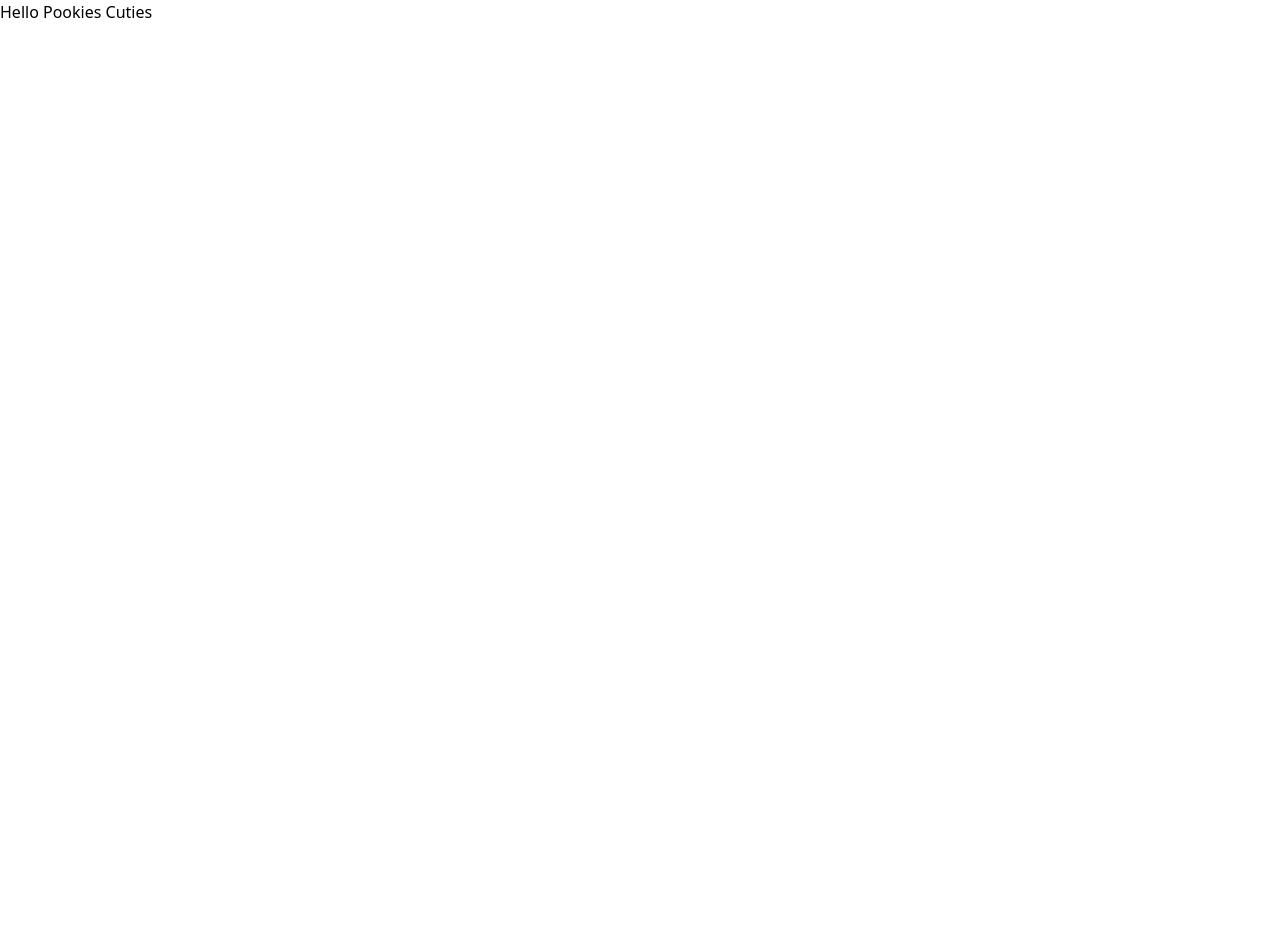
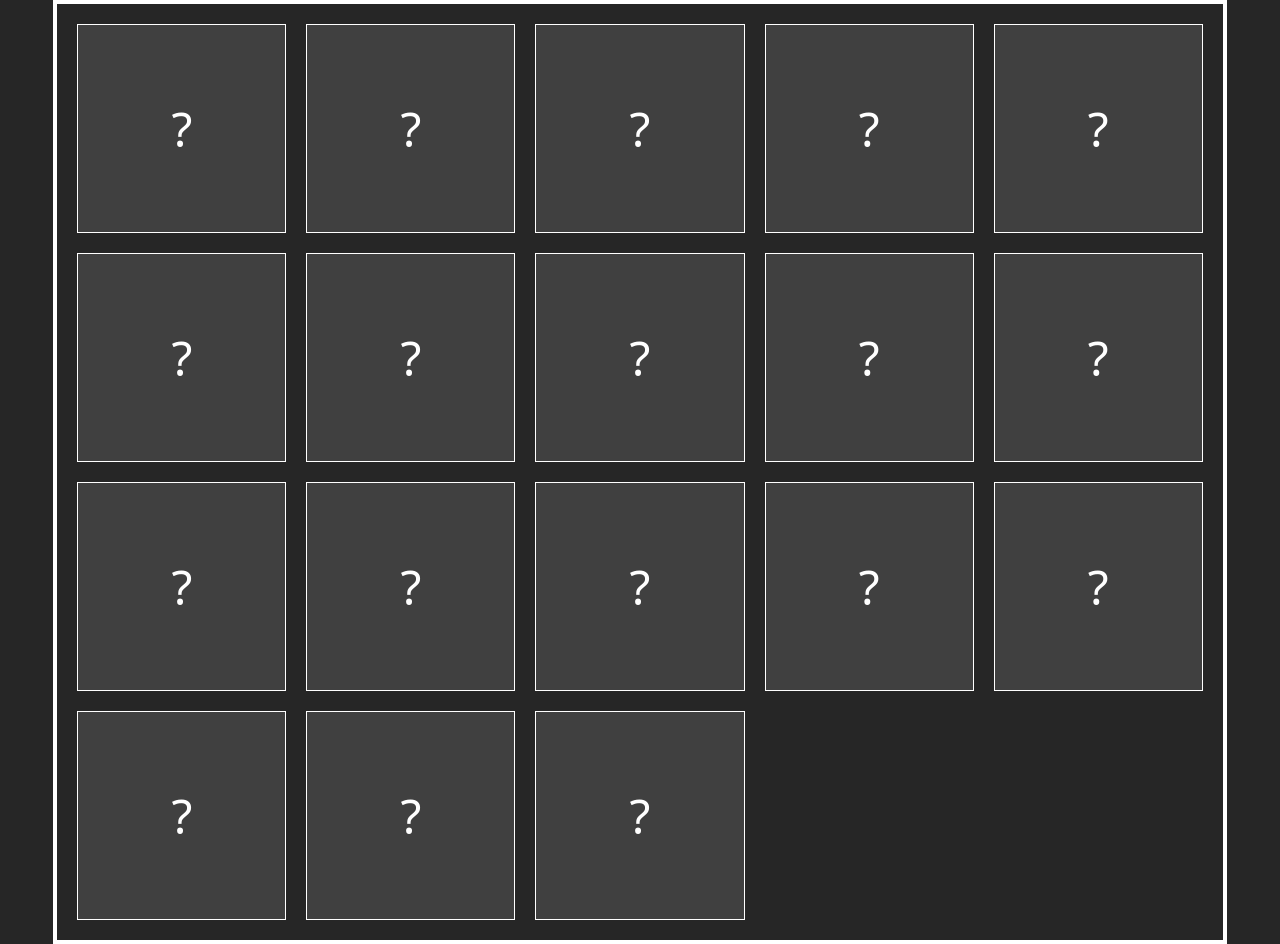
Before and after one commit to VikingForcee/mini-game-1, a React (Vite) app: page /FlipMatchGame in a window 1280 px wide. Before the commit the page ends 800 px from the top, so only its background shows below. Built offline with nearby package versions, Linux system fonts and the light colour scheme.

Commit message:
Completed routing and Made changes in Flip Game

```diff
--- a/src/Pages/FlipMatch.jsx
+++ b/src/Pages/FlipMatch.jsx
@@ -1,4 +1,11 @@
+import { useNavigate } from "react-router-dom";
+
 function FlipMatch(){
+
+    const navigate = useNavigate();
+    const handleClick = () =>{
+        navigate("/FlipMatchGame");
+    }
     return(
         <>
         <div className="flex justify-center items-center min-h-screen w-full bg-neutral-800">
@@ -40,7 +47,7 @@ function FlipMatch(){
                     </ol>
                 </div>
                 <div className="flex justify-end p-4">
-                    <button className="bg-white text-black rounded-xl hover:bg-neutral-200 p-2">
+                    <button onClick={() => handleClick()} className="bg-white text-black rounded-xl hover:bg-neutral-200 p-2">
                         Continue
                     </button>
                 </div>
--- a/src/Pages/FlipMatchGame.jsx
+++ b/src/Pages/FlipMatchGame.jsx
@@ -1,8 +1,73 @@
-function FlipMatchGame(){
-    return (
-        <h1>
-            Hello Pookies Cuties
-        </h1>
-    )
+import { useState, useEffect } from "react";
+import {
+  AiFillAndroid, AiFillApple, AiFillAmazonCircle, AiFillBug,
+  AiFillFacebook, AiFillGoogleCircle, AiFillInstagram,
+  AiFillPinterest, AiFillSkype
+} from "react-icons/ai";
+
+const ICONS = [
+  <AiFillAndroid />,
+  <AiFillApple />,
+  <AiFillAmazonCircle />,
+  <AiFillBug />,
+  <AiFillFacebook />,
+  <AiFillGoogleCircle />,
+  <AiFillInstagram />,
+  <AiFillPinterest />,
+  <AiFillSkype />
+];
+
+function FlipMatchGame() {
+  // Create pairs + shuffle
+  const [cards, setCards] = useState([]);
+  const [flipped, setFlipped] = useState([]); // indexes of flipped cards
+  const [matched, setMatched] = useState([]); // indexes of matched cards
+
+  useEffect(() => {
+    const doubled = [...ICONS, ...ICONS]; // make pairs
+    const shuffled = doubled
+      .map((icon, i) => ({ id: i, icon, sort: Math.random() }))
+      .sort((a, b) => a.sort - b.sort);
+    setCards(shuffled);
+  }, []);
+
+  const handleClick = (index) => {
+    if (flipped.length === 2 || flipped.includes(index) || matched.includes(index)) return;
+
+    const newFlipped = [...flipped, index];
+    setFlipped(newFlipped);
+
+    if (newFlipped.length === 2) {
+      const [firstIdx, secondIdx] = newFlipped;
+      if (cards[firstIdx].icon.type === cards[secondIdx].icon.type) {
+        // Matched!
+        setMatched([...matched, firstIdx, secondIdx]);
+      }
+
+      // Reset flipped after delay
+      setTimeout(() => {
+        setFlipped([]);
+      }, 1000);
+    }
+  };
+
+  return (
+    <div className="flex justify-center items-center min-h-screen w-full bg-neutral-800">
+      <div className="w-11/12 border-4 border-white p-5">
+        <div className="grid grid-cols-5 gap-5 text-white text-5xl">
+          {cards.map((card, index) => (
+            <button
+              key={card.id}
+              onClick={() => handleClick(index)}
+              className="border w-full aspect-square flex justify-center items-center bg-neutral-700 hover:bg-neutral-600"
+            >
+              {(flipped.includes(index) || matched.includes(index)) ? card.icon : "?"}
+            </button>
+          ))}
+        </div>
+      </div>
+    </div>
+  );
 }
+
 export default FlipMatchGame;
--- a/src/Pages/Home.jsx
+++ b/src/Pages/Home.jsx
@@ -1,8 +1,48 @@
-import { BrowserRouter, Route, Routes } from "react-router-dom";
+import { BrowserRouter, Link, useNavigate, Route, Routes} from "react-router-dom";
+import { LiaHandRock } from "react-icons/lia";
+import { LiaHandScissors } from "react-icons/lia";
+import { RxHand } from "react-icons/rx";
 
 function Home(){
-    return (
-        <h1>Hello Kitty</h1>
+    const Navigate = useNavigate();
+    const handleClick = (x) => {
+        if(x === 'a') Navigate("/RockPaperInstruct");
+        else if(x === 'b') Navigate("/FlipMatchInstruct");
+        else Navigate("/KBCInstruct");
+    }
+
+    return(
+        <>
+        <div className="flex justify-center items-center min-h-screen w-full bg-neutral-800">
+            <div className="w-11/12 h-11/12 border-2 border-white">
+               <div className="p-3 text-white">
+                  <h1 className="text-3xl font-bold text-center mb-4">
+                     Welcome to Mini Games
+                  </h1>
+
+                  <div className="ml-3 mb-6">
+                    Select any of the given 3 Games to Play:
+                  </div>
+                  <div className="flex justify-center p-4 gap-5">
+                    <button onClick={() => handleClick('a')} className="border-2 rounded-2xl p-3 hover:bg-neutral-900 min-w-45">
+                        <h1 className="text-xl font-semibold mb-4">Rock Paper Scissor</h1>
+                        <div className="flex gap-2 text-5xl">
+                            <LiaHandRock />
+                            <RxHand />
+                            <LiaHandScissors />
+                        </div>
+                    </button>
+                    <button onClick={() => handleClick('b')} className="border-2 rounded-2xl p-3 hover:bg-neutral-900 min-w-45">
+                        <h1 className="text-xl font-semibold mb-4">Flip Match</h1>
+                    </button>
+                    <button onClick={() => handleClick('c')} className="border-2 rounded-2xl p-3 hover:bg-neutral-900 min-w-45">
+                        <h1 className="text-xl font-semibold mb-4">KBC</h1>
+                    </button>
+                  </div>
+                </div>
+            </div>
+            </div>
+        </>
     )
 }
 export default Home;
--- a/src/Pages/KBC.jsx
+++ b/src/Pages/KBC.jsx
@@ -1,4 +1,12 @@
+import { useNavigate } from "react-router-dom";
+
 function KBC(){
+
+    const navigate = useNavigate();
+    const handleClick = () =>{
+        navigate("/KBCGame");
+    }
+
     return(
         <>
         <div className="flex justify-center items-center min-h-screen w-full bg-neutral-800">
@@ -40,7 +48,7 @@ function KBC(){
                         </ol>
                     </div>
                     <div className="flex justify-end p-4">
-                        <button className="bg-white text-black rounded-xl hover:bg-neutral-200 p-2">
+                        <button onClick={() => handleClick()} className="bg-white text-black rounded-xl hover:bg-neutral-200 p-2">
                             Continue
                         </button>
                     </div>
--- a/src/Pages/KBCGame.jsx
+++ b/src/Pages/KBCGame.jsx
@@ -2,6 +2,9 @@ function KBCGame(){
 
     return(
         <>
+        <div className="flex justify-center items-center min-h-screen w-full bg-neutral-800">
+            <div className="w-11/12 h-11/12 border-2 border-white">
+
                 <main className="text-white p-4">
                     <h1 className="text-center text-4xl font-bold mb-8">KBC</h1>
                         <div className="flex mb-16 mx-6 mt-16">
@@ -17,11 +20,9 @@ function KBCGame(){
                             <button className="bg-netual-800 hover:bg-neutral-900 border-1 border-white rounded-2xl mr-5">D . </button>
 
                         </div>
-
-
-
-
                     </main>
+                </div>
+            </div>
         </>
     )
 }
--- a/src/Pages/RockPaper.jsx
+++ b/src/Pages/RockPaper.jsx
@@ -1,4 +1,12 @@
+import { useNavigate } from "react-router-dom";
+
 function RockPaper(){
+
+    const navigate = useNavigate();
+    const handleClick = () =>{
+        navigate("/RockPaperGame");
+    }
+
     return(
         <>
         <div className="flex justify-center items-center min-h-screen w-full bg-neutral-800">
@@ -39,7 +47,7 @@ function RockPaper(){
                         </ol>
                     </div>
                     <div className="flex justify-end p-4">
-                        <button className="bg-white text-black rounded-xl hover:bg-neutral-200 p-2">
+                        <button onClick={() => handleClick()} className="bg-white text-black rounded-xl hover:bg-neutral-200 p-2">
                             Continue
                         </button>
                     </div>
```
Lines whose indentation alone changed are shown as unchanged.
